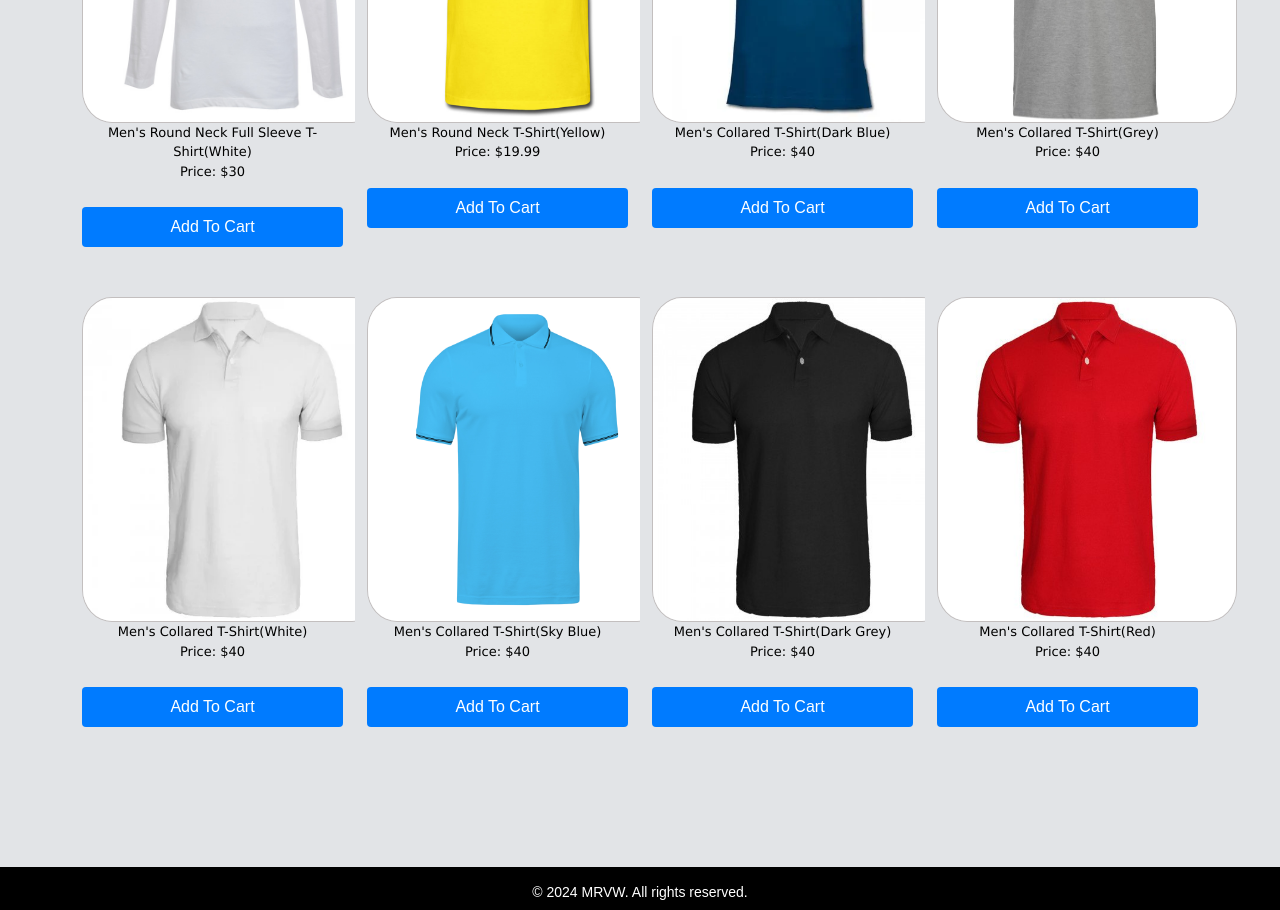
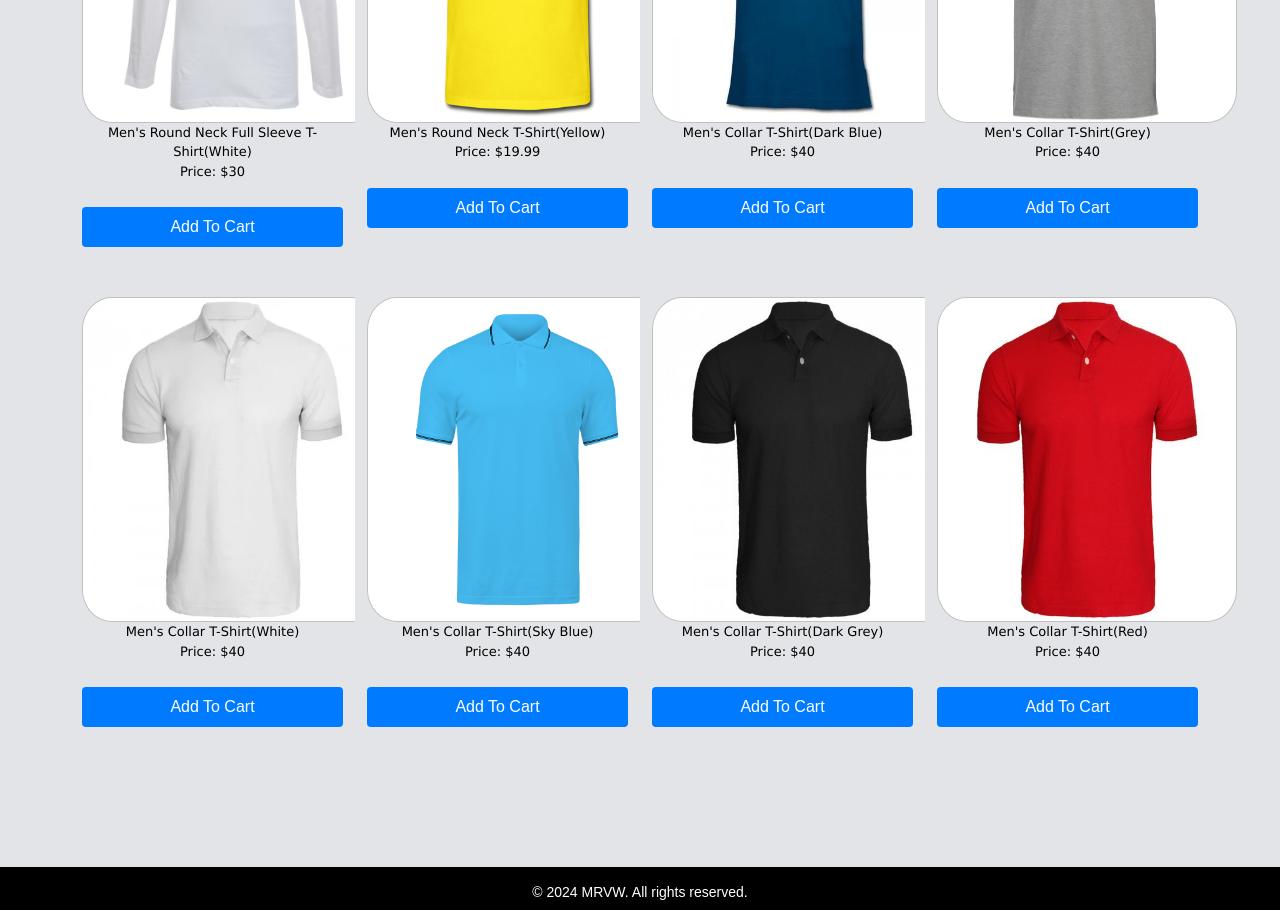
Before and after one commit to ranyodh1999/Ecommerce-ClothingWebsite, a React (Create React App) app: page /home in a window 1280 px wide. Shown: the part 1400-2310 px from the top of the page. Built offline with nearby package versions, Linux system fonts and the light colour scheme; sample sign-in values are in the browser's storage.

Commit message:
Add files via upload

```diff
--- a/src/Shopping/ProductFactory.js
+++ b/src/Shopping/ProductFactory.js
@@ -98,7 +98,7 @@ const productData = [
   },
   {
     id: 11,
-    productName: "Men's Collared T-Shirt(Dark Blue)",
+    productName: "Men's Collar T-Shirt(Dark Blue)",
     price: 40.0,
     productImage: imgSrc11,
     detailPage: "/detail-page11",
@@ -106,7 +106,7 @@ const productData = [
   },
   {
     id: 12,
-    productName: "Men's Collared T-Shirt(Grey)",
+    productName: "Men's Collar T-Shirt(Grey)",
     price: 40.0,
     productImage: imgSrc12,
     detailPage: "/detail-page12",
@@ -114,7 +114,7 @@ const productData = [
   },
   {
     id: 13,
-    productName: "Men's Collared T-Shirt(White)",
+    productName: "Men's Collar T-Shirt(White)",
     price: 40.0,
     productImage: imgSrc13,
     detailPage: "/detail-page13",
@@ -122,7 +122,7 @@ const productData = [
   },
   {
     id: 14,
-    productName: "Men's Collared T-Shirt(Sky Blue)",
+    productName: "Men's Collar T-Shirt(Sky Blue)",
     price: 40.0,
     productImage: imgSrc14,
     detailPage: "/detail-page14",
@@ -130,7 +130,7 @@ const productData = [
   },
   {
     id: 15,
-    productName: "Men's Collared T-Shirt(Dark Grey)",
+    productName: "Men's Collar T-Shirt(Dark Grey)",
     price: 40.0,
     productImage: imgSrc15,
     detailPage: "/detail-page15",
@@ -138,7 +138,7 @@ const productData = [
   },
   {
     id: 16,
-    productName: "Men's Collared T-Shirt(Red)",
+    productName: "Men's Collar T-Shirt(Red)",
     price: 40.0,
     productImage: imgSrc16,
     detailPage: "/detail-page16",
```
